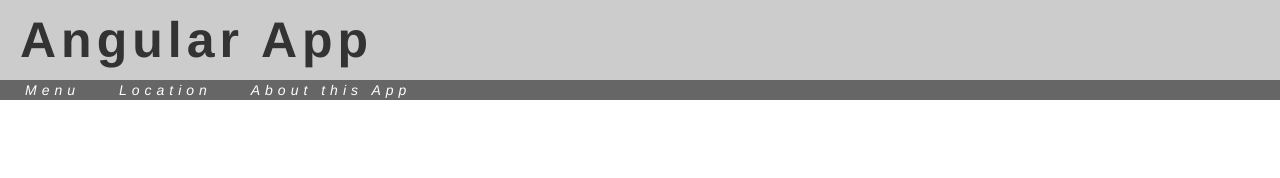
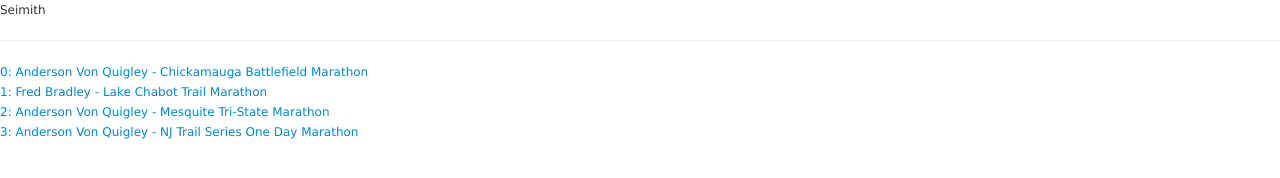
Before and after one commit to mcsuth/commentthingy_angular, a plain HTML site: page index.html in a window 1280 px wide. Drawn offline with Linux system fonts and the light colour scheme; files whose address does not match are found by name.

Commit message:
Fake json obj "

```diff
--- a/css/style.css
+++ /dev/null
@@ -1,18 +0,0 @@
-h1 {
-  font-size: 50px;
-  letter-spacing: 5px !important;
-  font-style: none;
-  background: #CCC;
-  margin: 0px;
-  padding: 20px;
-}
-a {
-  font-style: italic;
-  color: #FFF;
-  margin-right: 30px;
-}
-#menubar {
-  background: #666;
-  letter-spacing: 5px;
-  padding-left: 25px;
-}
--- a/index.html
+++ b/index.html
@@ -18,19 +18,19 @@
   <link rel="stylesheet" href="css/style.css">
 </head>
 
-<body ng-controller="mainController">
+<body ng-controller="mainController as main">
 
-  <div id="header" class="">
-    <h1>{{name}}</h1>
+  <div id="header">
+    {{main.user}}
   </div>
 
-  <div id="menubar">
-    <a ng-click="menu()">Menu</a>
-    <a ng-click="location()">Location</a>
-    <a ng-click="about()">About this App</a>
-  </div>
+  <hr>
 
-  <div ng-include="currentPage" style="margin-left:25px; margin-top: 25px;"></div>
+  <div ng-repeat="entry in main.mockdata">
+    <a href="#" ng-click="main.comments($index)">{{$index}}: {{entry.username}} - {{entry.link}} </a>
+    <div ng-repeat="comment in entry.comments" ng-if="entry.comments.length < 0">
+      {{comment.username}} <span ng-if="entry.comments.length > 0">-</span> {{comment.comment}}
+    </div>
   </div>
 
 </body>
--- a/script.js
+++ b/script.js
@@ -1,19 +1,19 @@
 var app = angular.module('app', []);
 
 app.controller('mainController', ['$scope', '$http', function($scope, $http) {
-  $scope.name = 'Angular App';
-  $scope.currentPage = '';
-
-  $scope.menu = function() {
-    $scope.currentPage = 'pages/menu.html';
-  };
-
-  $scope.location = function() {
-    $scope.currentPage = 'pages/location.html';
-  };
-
-  $scope.about = function() {
-    $scope.currentPage = 'pages/about.html';
-  };
-
+  this.user = "Seimith";
+  this.mockdata = [
+    {username: 'Anderson Von Quigley', link: 'Chickamauga Battlefield Marathon', comments: [
+                                                                                            {username: 'Ryan Williams', comment:'Can I do this?'},
+                                                                                            {username: 'Bryan Lee', comment:'Yeah, man!'},
+                                                                                            {username: 'Tejas Meta', comment:'The questions is how fast can you go?'},
+                                                                                            ]},
+    {username: 'Fred Bradley', link: 'Lake Chabot Trail Marathon', comments: {test:'can i do this'}},
+    {username: 'Anderson Von Quigley', link: 'Mesquite Tri-State Marathon', comments: {test:'can i do this'}},
+    {username: 'Anderson Von Quigley', link: 'NJ Trail Series One Day Marathon', comments: {test:'can i do this'}}
+  ];
+  this.comments = function(index) {
+    this.comment = this.mockdata[index].comments;
+    debugger
+  }
 }]);
```
Also changed, not shown: 1 other file.
